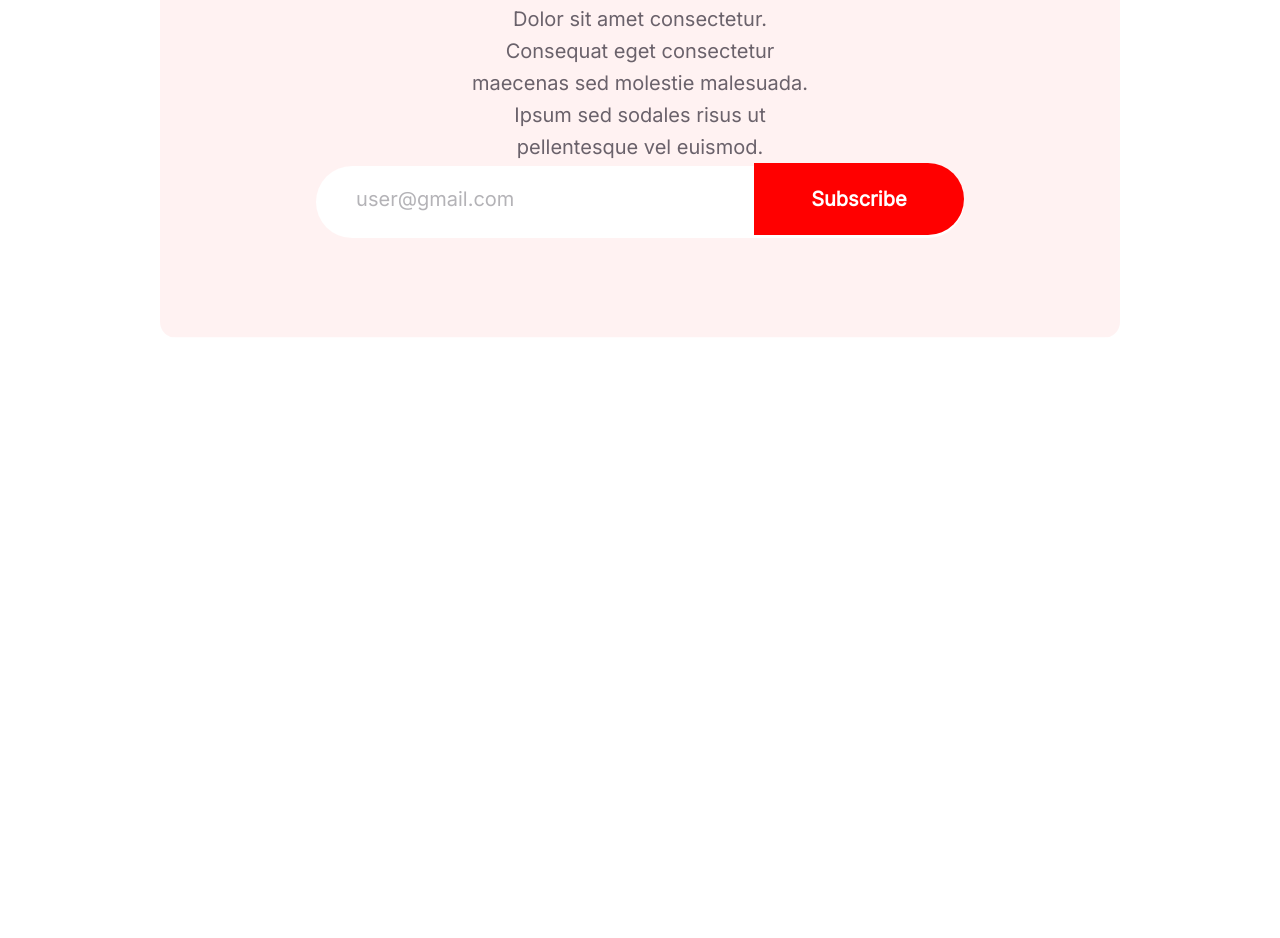
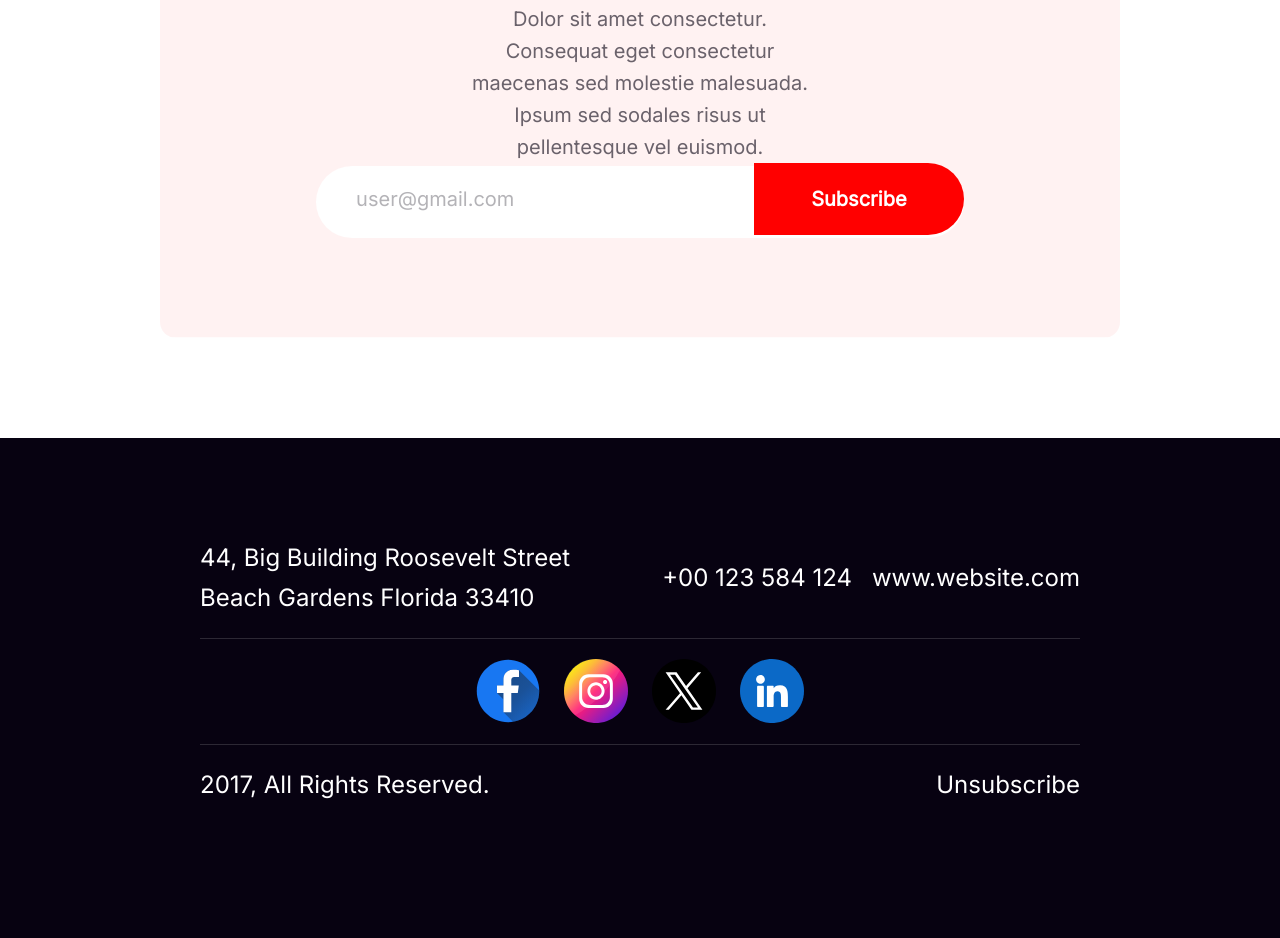
Before and after one commit to sifatfaysal/new-year, a plain HTML site: page index.html in a window 1280 px wide. Shown: the part 6135-7073 px from the top of the page. Before the commit the page ends 6473 px from the top, so only its background shows below. Drawn offline with Linux system fonts and the light colour scheme.

Commit message:
design footer

```diff
--- a/index.html
+++ b/index.html
@@ -210,5 +210,42 @@
 			</section>
 			<!-- newsletter section end -->
 		</main>
+		<footer class="footer">
+			<div class="address">
+				<div class="">
+					<p class="footer_text">44, Big Building Roosevelt Street</p>
+					<p class="footer_text">Beach Gardens Florida 33410</p>
+				</div>
+				<div class="location">
+					<p class="footer_text">+00 123 584 124</p>
+					<p class="footer_text">www.website.com</p>
+				</div>
+			</div>
+			<div class="social_icon">
+				<img
+					src="./src/images/facebook.svg"
+					alt="broken-image"
+				/>
+				<img
+					src="./src/images/insta.svg"
+					alt="broken-image"
+				/>
+				<img
+					src="./src/images/tweet.svg"
+					alt="broken-image"
+				/>
+				<img
+					src="./src/images/linkedin.svg"
+					alt="broken-image"
+				/>
+			</div>
+			<div class="address">
+				<div class="">
+					<p class="footer_text">2017, All Rights Reserved.</p>
+				</div>
+				<div class="location">
+					<p class="footer_text">Unsubscribe</p>
+				</div>
+		</footer>
 	</body>
 </html>
--- a/src/styles/style.css
+++ b/src/styles/style.css
@@ -483,3 +483,48 @@ body {
 	font-weight: 400;
 	line-height: normal;
 }
+
+/* footer styles */
+.footer {
+	background: #070211;
+	height: 300px;
+	margin-top: 100px;
+	padding: 100px 200px;
+}
+
+.address {
+	display: flex;
+	align-items: center;
+	justify-content: space-between;
+}
+
+.location {
+	display: flex;
+	gap: 20px;
+}
+
+.footer_text {
+	color: #fff;
+	font-family: Inter;
+	font-size: 24px;
+	font-style: normal;
+	font-weight: 500;
+	line-height: 40px;
+}
+
+.social_icon {
+	display: flex;
+	gap: 24px;
+	justify-content: center;
+	align-items: center;
+	border-top: 1px solid rgba(255, 255, 255, 0.15);
+	border-bottom: 1px solid rgba(255, 255, 255, 0.15);
+	margin-top: 20px;
+	margin-bottom: 20px;
+	padding: 20px;
+}
+
+.social_icon .img {
+	width: 64px;
+	height: 64px;
+}
```
Also changed, not shown: src/images/facebook.svg (added), src/images/insta.svg (added), src/images/linkedin.svg (added), src/images/tweet.svg (added).
